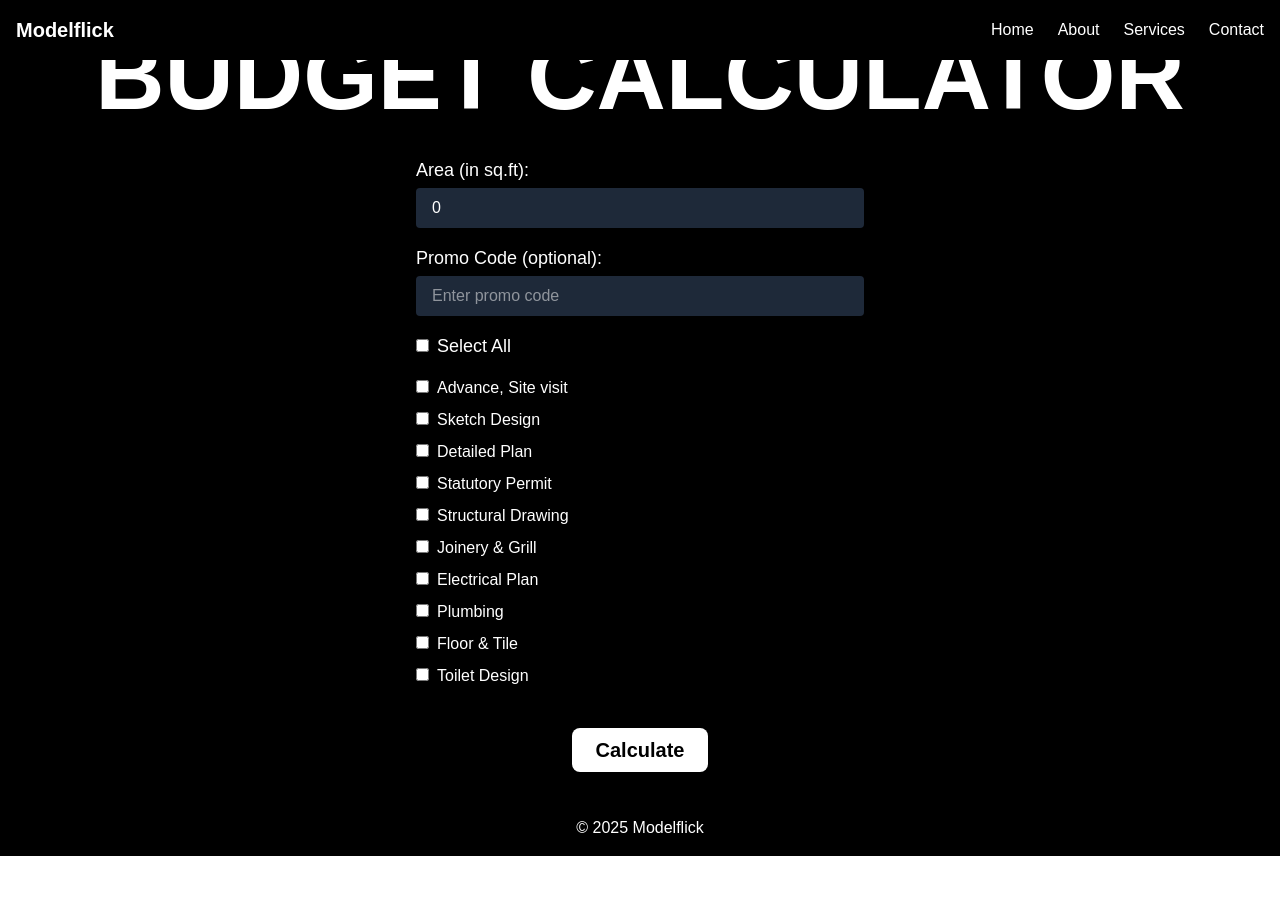
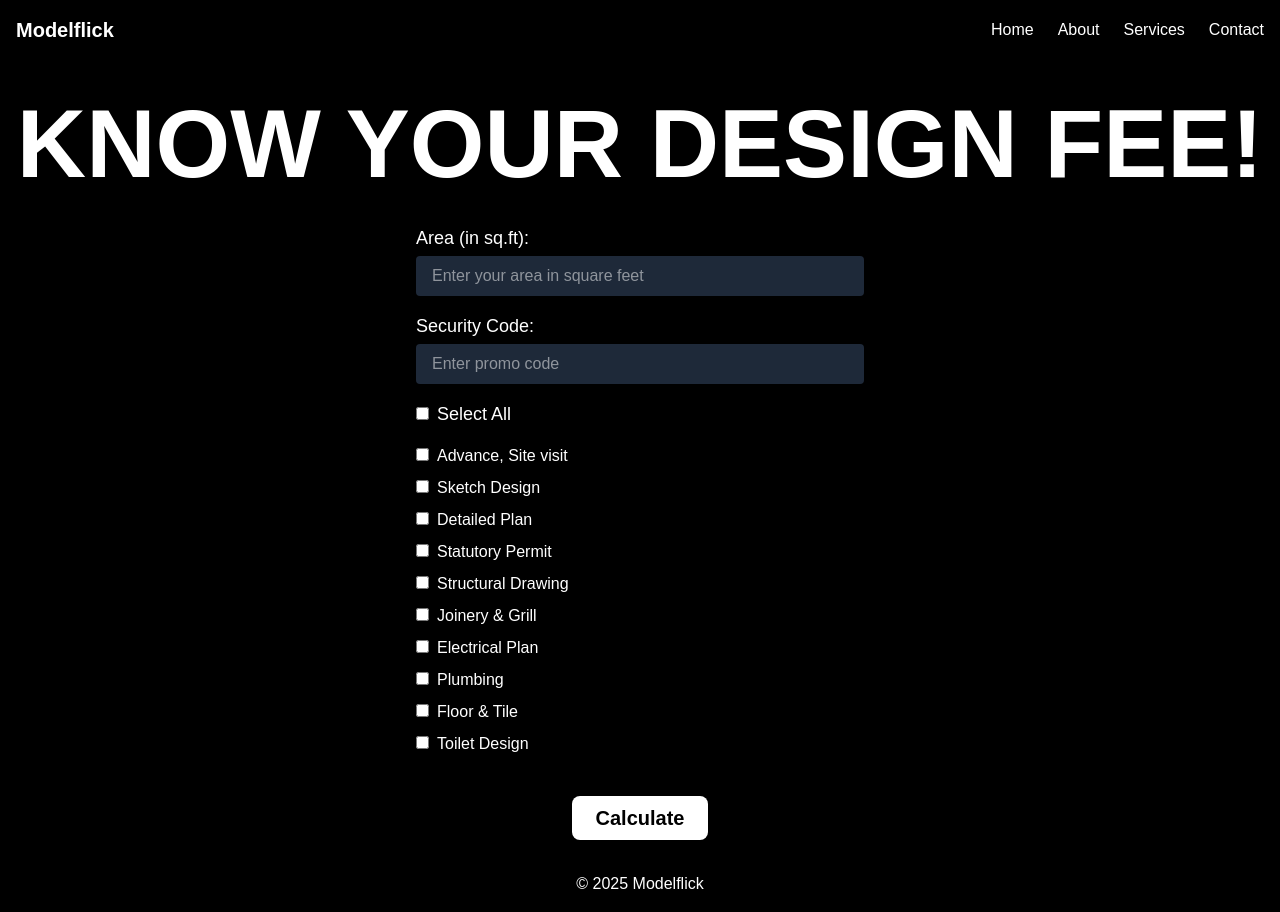
Before and after one commit to Arunarchitect/Website-next, a Next.js app: page /fee-calculator in a window 1280 px wide. Before the commit the page ends 856 px from the top, so only its background shows below. Built offline with nearby package versions, Linux system fonts and the light colour scheme.

Commit message:
changed the UI to fit

```diff
--- a/src/app/fee-calculator/page.tsx
+++ b/src/app/fee-calculator/page.tsx
@@ -6,11 +6,12 @@ import React, { useState } from 'react';
 import { jsPDF } from 'jspdf';
 
 const BudgetCalculator: React.FC = () => {
-  const [area, setArea] = useState<number>(0);
-  const [promoCode, setPromoCode] = useState<string>(''); // New: promo code
-  const [baseFee, setBaseFee] = useState<number | null>(null); // Fetched fee
+  const [area, setArea] = useState<number | ''>('');
+  const [promoCode, setPromoCode] = useState<string>('');
+  const [baseFee, setBaseFee] = useState<number | null>(null);
   const [result, setResult] = useState<number | null>(null);
   const [selectAll, setSelectAll] = useState<boolean>(false);
+  const [error, setError] = useState<string | null>(null);
   const [selectedComponents, setSelectedComponents] = useState<{ [key: string]: boolean }>({
     'Advance, Site visit': false,
     'Sketch Design': false,
@@ -44,7 +45,7 @@ const BudgetCalculator: React.FC = () => {
     'Wardrobe Design': 7.2,
     'Interior Finish': 2.4,
     'Gate & Wall Design': 2.4,
-    'Completion Drawings': 1.6,
+    'Completion Drawings': 1.5,
   };
 
   const handleCheckboxChange = (service: string) => {
@@ -62,10 +63,21 @@ const BudgetCalculator: React.FC = () => {
   };
 
   const handleCalculate = async () => {
-    if (!area) return alert('Please enter area');
+    setError(null);
+    if (!area) {
+      setError('Please enter area');
+      return;
+    }
+
     try {
       const res = await fetch(`https://api.modelflick.com/api/fee/?promo_code=${promoCode}`);
       const data = await res.json();
+
+      if (data.error === 'No valid promo code.') {
+        setError('No valid promo code.');
+        return;
+      }
+
       const designFee = data.base_fee_per_sqft;
       setBaseFee(designFee);
 
@@ -80,7 +92,7 @@ const BudgetCalculator: React.FC = () => {
       setResult(total);
     } catch (err) {
       console.error('Error fetching fee:', err);
-      alert('Failed to fetch fee. Please try again.');
+      setError('Failed to fetch fee. Please try again.');
     }
   };
 
@@ -104,25 +116,29 @@ const BudgetCalculator: React.FC = () => {
   };
 
   return (
-    <div className="bg-black text-white min-h-screen flex flex-col justify-center items-center p-4">
+    <div className="bg-black text-white min-h-screen flex flex-col items-center p-4 pt-20 sm:pt-24 overflow-y-auto">
       <h1 className="text-4xl sm:text-6xl md:text-8xl uppercase font-extrabold mb-8 text-center">
-        Budget Calculator
+        Know your Design Fee!
       </h1>
 
       <div className="mb-4 w-full max-w-md">
         <label htmlFor="area" className="text-lg block mb-1">Area (in sq.ft):</label>
         <input
-          type="number"
-          id="area"
-          className="bg-gray-800 text-white py-2 px-4 rounded w-full"
-          value={area}
-          onChange={(e) => setArea(Number(e.target.value))}
-          placeholder="Enter area in sq.ft"
-        />
+  type="number"
+  id="area"
+  className="bg-gray-800 text-white py-2 px-4 rounded w-full"
+  value={area}
+  onChange={(e) => {
+    const val = e.target.value;
+    setArea(val === '' ? '' : Number(val));
+  }}
+  placeholder="Enter your area in square feet"
+/>
+
       </div>
 
       <div className="mb-4 w-full max-w-md">
-        <label htmlFor="promoCode" className="text-lg block mb-1">Promo Code (optional):</label>
+        <label htmlFor="promoCode" className="text-lg block mb-1">Security Code:</label>
         <input
           type="text"
           id="promoCode"
@@ -166,9 +182,15 @@ const BudgetCalculator: React.FC = () => {
         Calculate
       </button>
 
+      {error && (
+        <div className="bg-red-600 text-white px-4 py-2 rounded mt-4 max-w-md w-full text-center font-medium">
+          {error}
+        </div>
+      )}
+
       {result !== null && (
         <div className="mt-8 text-xl text-center">
-          <p>Total Estimated Cost:</p>
+          <p>Your Design Fee is:</p>
           <p className="font-bold">₹{result.toLocaleString()}</p>
         </div>
       )}
```
